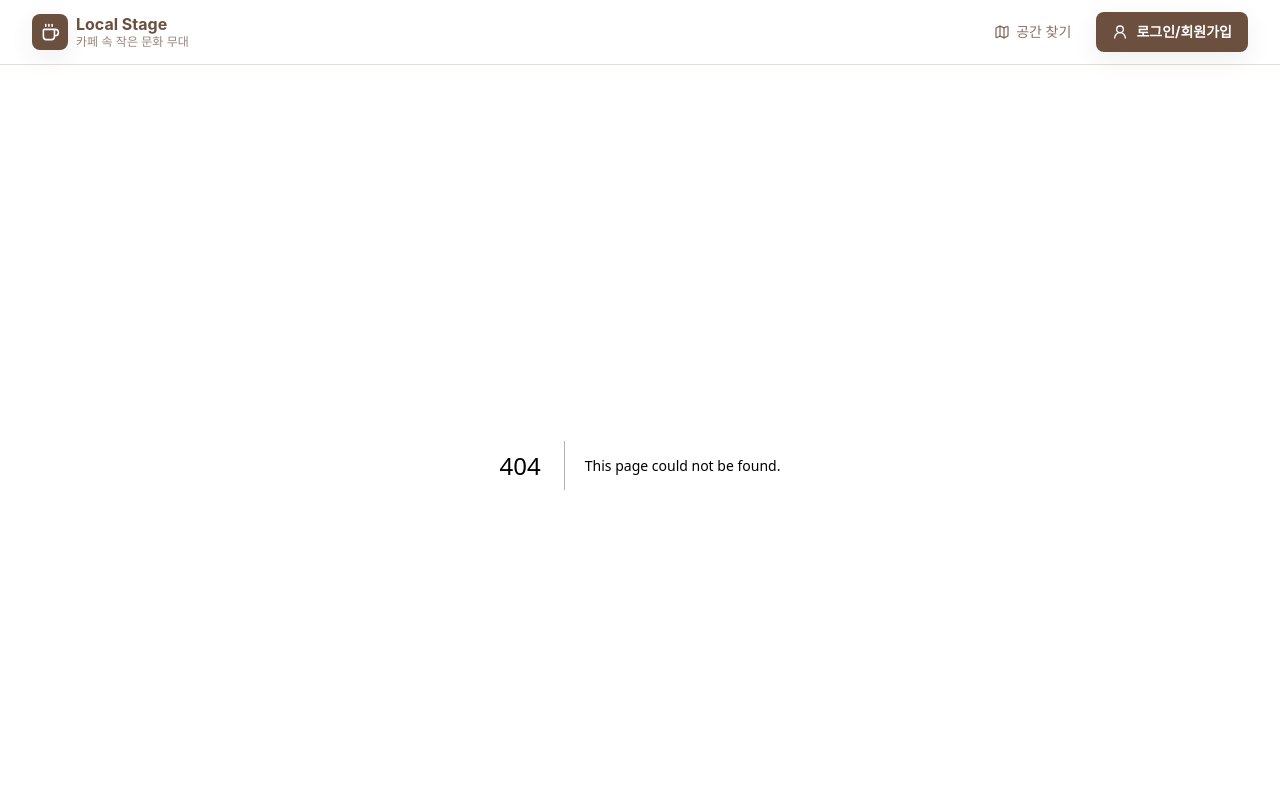
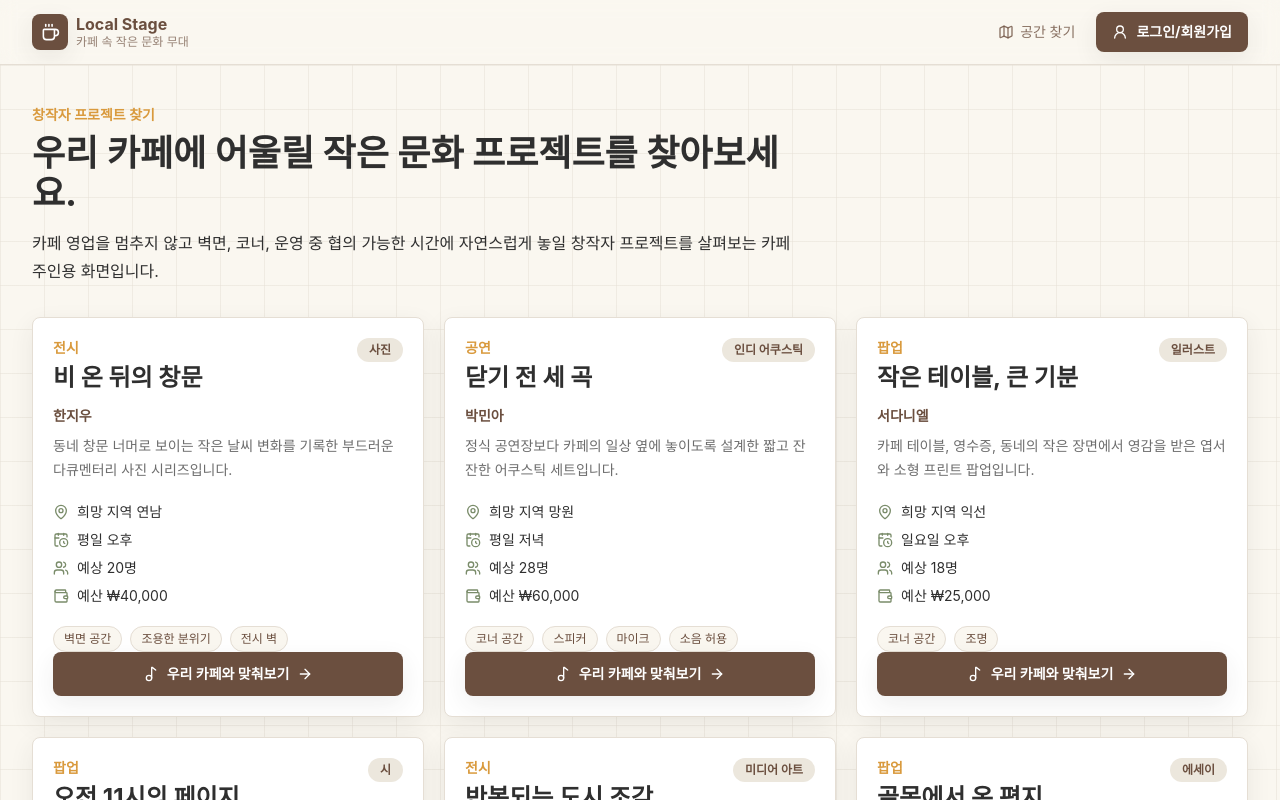
Before and after one commit to DDiyong236/Culture-spot, a Next.js app in the folder frontend/: page /projects in a window 1280 px wide. Before the commit this address had no page. Shown: the top 800 px of the page. Built offline with nearby package versions, Linux system fonts and the light colour scheme.

Commit message:
feat: 그룹 관리와 창작자 프로젝트 탐색 화면 추가

```diff
--- /dev/null
+++ b/frontend/app/projects/page.tsx
@@ -0,0 +1,95 @@
+import Link from "next/link";
+import { ArrowRight, CalendarClock, MapPin, Music2, Users, Wallet } from "lucide-react";
+import { creators } from "@/data/mock";
+import { eventTypeLabel, formatCurrency } from "@/lib/utils";
+
+export default function ProjectsPage() {
+  return (
+    <div className="surface-grid min-h-screen py-10">
+      <div className="mx-auto max-w-7xl px-4 sm:px-6 lg:px-8">
+        <div className="max-w-3xl">
+          <p className="text-sm font-semibold text-accent">
+            창작자 프로젝트 찾기
+          </p>
+          <h1 className="mt-2 text-4xl font-bold text-ink">
+            우리 카페에 어울릴 작은 문화 프로젝트를 찾아보세요.
+          </h1>
+          <p className="mt-4 text-base leading-7 text-ink/72">
+            카페 영업을 멈추지 않고 벽면, 코너, 운영 중 협의 가능한 시간에
+            자연스럽게 놓일 창작자 프로젝트를 살펴보는 카페 주인용 화면입니다.
+          </p>
+        </div>
+
+        <div className="mt-8 grid gap-5 md:grid-cols-2 xl:grid-cols-3">
+          {creators.map((creator) => (
+            <article
+              key={creator.id}
+              className="flex h-full flex-col rounded-lg border border-line bg-white p-5 shadow-soft"
+            >
+              <div className="flex items-start justify-between gap-3">
+                <div>
+                  <p className="text-sm font-semibold text-accent">
+                    {eventTypeLabel(creator.eventType)}
+                  </p>
+                  <h2 className="mt-1 text-2xl font-bold text-ink">
+                    {creator.projectTitle}
+                  </h2>
+                </div>
+                <span className="rounded-full bg-mist px-3 py-1 text-xs font-bold text-primary">
+                  {creator.genre}
+                </span>
+              </div>
+
+              <p className="mt-3 text-sm font-semibold text-primary">
+                {creator.name}
+              </p>
+              <p className="mt-2 line-clamp-3 text-sm leading-6 text-ink/70">
+                {creator.introduction}
+              </p>
+
+              <div className="mt-5 grid gap-2 text-sm text-ink/72">
+                <p className="flex items-center gap-2">
+                  <MapPin size={16} className="text-sage" aria-hidden="true" />
+                  희망 지역 {creator.preferredRegion}
+                </p>
+                <p className="flex items-center gap-2">
+                  <CalendarClock
+                    size={16}
+                    className="text-sage"
+                    aria-hidden="true"
+                  />
+                  {creator.preferredTime}
+                </p>
+                <p className="flex items-center gap-2">
+                  <Users size={16} className="text-sage" aria-hidden="true" />
+                  예상 {creator.expectedAudience}명
+                </p>
+                <p className="flex items-center gap-2">
+                  <Wallet size={16} className="text-sage" aria-hidden="true" />
+                  예산 {formatCurrency(creator.budget)}
+                </p>
+              </div>
+
+              <div className="mt-5 flex flex-wrap gap-2">
+                {creator.requiredConditions.map((condition) => (
+                  <span key={condition} className="badge">
+                    {condition}
+                  </span>
+                ))}
+              </div>
+
+              <Link
+                href="/cafes/register"
+                className="focus-ring mt-auto inline-flex items-center justify-center gap-2 rounded-lg bg-primary px-4 py-3 text-sm font-bold text-white shadow-soft transition hover:bg-primary/90"
+              >
+                <Music2 size={16} aria-hidden="true" />
+                우리 카페와 맞춰보기
+                <ArrowRight size={16} aria-hidden="true" />
+              </Link>
+            </article>
+          ))}
+        </div>
+      </div>
+    </div>
+  );
+}
--- a/frontend/components/CreatorForm.tsx
+++ b/frontend/components/CreatorForm.tsx
@@ -1,7 +1,7 @@
 "use client";
 
-import { FormEvent, useState } from "react";
-import { Sparkles } from "lucide-react";
+import { FormEvent, useEffect, useState } from "react";
+import { PencilLine, PlusCircle, Save, Sparkles, UsersRound } from "lucide-react";
 import type { CreatorProject, EventType, MatchingResult } from "@/types";
 import { cafeSpaces } from "@/data/mock";
 import { rankCafeMatches } from "@/lib/matching";
@@ -31,22 +31,45 @@ const timeOptions = [
   "일요일 오후",
 ];
 
-export default function CreatorForm() {
-  const [form, setForm] = useState<CreatorProject>({
-    id: "draft-creator",
+const STORAGE_KEY = "local-stage-group-cards";
+
+const defaultGroupForm: CreatorProject = {
+  id: "draft-group",
   name: "",
-    genre: "사진",
+  genre: "어쿠스틱",
   projectTitle: "",
-    eventType: "exhibition",
-    requiredConditions: ["벽면 공간", "조용한 분위기"],
+  eventType: "performance",
+  requiredConditions: ["코너 공간", "스피커"],
   expectedAudience: 20,
   preferredRegion: "연남",
   budget: 40000,
-    preferredTime: "평일 오후",
+  preferredTime: "평일 저녁",
   introduction: "",
   portfolioUrl: "",
-  });
+};
+
+export default function CreatorForm() {
+  const [form, setForm] = useState<CreatorProject>(defaultGroupForm);
+  const [groupCards, setGroupCards] = useState<CreatorProject[]>([]);
+  const [editingId, setEditingId] = useState<string | null>(null);
+  const [hydrated, setHydrated] = useState(false);
   const [results, setResults] = useState<MatchingResult[]>([]);
+
+  useEffect(() => {
+    try {
+      const raw = window.localStorage.getItem(STORAGE_KEY);
+      if (raw) setGroupCards(JSON.parse(raw) as CreatorProject[]);
+    } catch {
+      setGroupCards([]);
+    } finally {
+      setHydrated(true);
+    }
+  }, []);
+
+  useEffect(() => {
+    if (!hydrated) return;
+    window.localStorage.setItem(STORAGE_KEY, JSON.stringify(groupCards));
+  }, [groupCards, hydrated]);
 
   function update<K extends keyof CreatorProject>(
     key: K,
@@ -67,7 +90,31 @@ export default function CreatorForm() {
 
   function handleSubmit(event: FormEvent<HTMLFormElement>) {
     event.preventDefault();
-    setResults(rankCafeMatches(form, cafeSpaces, 4));
+    const savedCard = {
+      ...form,
+      id: editingId ?? `group-${Date.now()}`,
+    };
+
+    setGroupCards((current) =>
+      editingId
+        ? current.map((card) => (card.id === editingId ? savedCard : card))
+        : [savedCard, ...current],
+    );
+    setForm(savedCard);
+    setEditingId(null);
+    setResults(rankCafeMatches(savedCard, cafeSpaces, 4));
+  }
+
+  function startEdit(card: CreatorProject) {
+    setForm(card);
+    setEditingId(card.id);
+    setResults(rankCafeMatches(card, cafeSpaces, 4));
+  }
+
+  function resetForm() {
+    setForm({ ...defaultGroupForm, id: "draft-group" });
+    setEditingId(null);
+    setResults([]);
   }
 
   return (
@@ -77,33 +124,33 @@ export default function CreatorForm() {
         className="rounded-lg border border-line bg-white p-5 shadow-soft"
       >
         <div>
-          <p className="text-sm font-semibold text-accent">창작자 등록</p>
+          <p className="text-sm font-semibold text-accent">그룹 등록</p>
           <h2 className="mt-1 text-2xl font-bold text-ink">
-            어떤 프로젝트를 동네 카페에 올리고 싶나요?
+            어떤 그룹 프로젝트를 동네 카페에 올리고 싶나요?
           </h2>
           <p className="mt-2 text-sm leading-6 text-ink/70">
-            창작자 정보와 프로젝트 조건을 등록하면, 운영 중인 카페의 벽과
-            코너와 한적한 시간대에 맞는 공간을 함께 추천합니다.
+            같은 팀이 어쿠스틱, 락, 전시, 팝업처럼 다른 형태로 바뀌어도
+            그룹 카드로 저장하고 다시 편집할 수 있습니다.
           </p>
         </div>
 
         <div className="mt-6 grid gap-4 sm:grid-cols-2 lg:grid-cols-4">
           <label className="space-y-1.5">
-            <span className="label">창작자 이름</span>
+            <span className="label">그룹 이름</span>
             <input
               className="form-field"
               value={form.name}
               onChange={(event) => update("name", event.target.value)}
-              placeholder="박민아"
+              placeholder="모노폴 세션"
             />
           </label>
           <label className="space-y-1.5">
-            <span className="label">장르</span>
+            <span className="label">현재 장르/셋</span>
             <input
               className="form-field"
               value={form.genre}
               onChange={(event) => update("genre", event.target.value)}
-              placeholder="사진, 인디 음악, 시, 일러스트"
+              placeholder="어쿠스틱, 락, 사진, 일러스트"
             />
           </label>
           <label className="space-y-1.5 sm:col-span-2">
@@ -211,39 +258,124 @@ export default function CreatorForm() {
 
         <div className="mt-4">
           <label className="space-y-1.5">
-            <span className="label">프로젝트 소개</span>
+            <span className="label">그룹/프로젝트 소개</span>
             <textarea
               className="form-field min-h-24"
               value={form.introduction}
               onChange={(event) => update("introduction", event.target.value)}
-              placeholder="프로젝트의 분위기, 관객 경험, 운영 중인 카페 안에서 자연스럽게 진행되는 방식을 적어주세요."
+              placeholder="이번 프로젝트의 분위기, 관객 경험, 운영 중인 카페 안에서 자연스럽게 진행되는 방식을 적어주세요."
             />
           </label>
         </div>
 
+        <div className="mt-6 flex flex-col gap-3 sm:flex-row">
           <button
             type="submit"
-          className="focus-ring mt-6 inline-flex w-full items-center justify-center gap-2 rounded-lg bg-primary px-4 py-3 text-sm font-bold text-white shadow-soft transition hover:bg-primary/90"
+            className="focus-ring inline-flex w-full items-center justify-center gap-2 rounded-lg bg-primary px-4 py-3 text-sm font-bold text-white shadow-soft transition hover:bg-primary/90"
           >
+            {editingId ? (
+              <Save size={18} aria-hidden="true" />
+            ) : (
               <Sparkles size={18} aria-hidden="true" />
-          창작자 등록 미리보기
+            )}
+            {editingId ? "그룹 카드 수정하기" : "그룹 카드 저장하기"}
           </button>
+          <button
+            type="button"
+            onClick={resetForm}
+            className="focus-ring inline-flex w-full items-center justify-center gap-2 rounded-lg border border-line bg-background px-4 py-3 text-sm font-bold text-primary transition hover:border-accent sm:w-auto"
+          >
+            <PlusCircle size={18} aria-hidden="true" />
+            새 그룹
+          </button>
+        </div>
       </form>
+
+      <section className="rounded-lg border border-line bg-white p-5 shadow-soft">
+        <div className="flex flex-col justify-between gap-3 sm:flex-row sm:items-end">
+          <div>
+            <p className="text-sm font-semibold text-accent">저장된 그룹 카드</p>
+            <h2 className="mt-1 text-2xl font-bold text-ink">
+              장르가 바뀌어도 카드별로 다시 편집할 수 있습니다.
+            </h2>
+          </div>
+          <p className="text-sm font-semibold text-primary">
+            {groupCards.length}개 저장
+          </p>
+        </div>
+
+        <div className="mt-5 grid gap-4 md:grid-cols-2 xl:grid-cols-3">
+          {groupCards.length ? (
+            groupCards.map((card) => (
+              <article
+                key={card.id}
+                className="flex h-full flex-col rounded-lg border border-line bg-background p-4"
+              >
+                <div className="flex items-start justify-between gap-3">
+                  <div>
+                    <p className="text-sm font-semibold text-primary/68">
+                      {eventTypeLabel(card.eventType)}
+                    </p>
+                    <h3 className="mt-1 text-xl font-bold text-ink">
+                      {card.name || "이름 없는 그룹"}
+                    </h3>
+                  </div>
+                  <span className="rounded-full bg-mist px-3 py-1 text-xs font-bold text-primary">
+                    {card.genre}
+                  </span>
+                </div>
+                <p className="mt-3 font-bold text-primary">
+                  {card.projectTitle || "프로젝트 제목 미입력"}
+                </p>
+                <p className="mt-2 line-clamp-3 text-sm leading-6 text-ink/70">
+                  {card.introduction ||
+                    "그룹 소개를 입력하면 이 카드에 프로젝트 설명이 저장됩니다."}
+                </p>
+                <div className="mt-4 flex flex-wrap gap-2">
+                  <span className="badge">{card.preferredRegion}</span>
+                  <span className="badge">{card.preferredTime}</span>
+                  <span className="badge">예상 {card.expectedAudience}명</span>
+                </div>
+                <button
+                  type="button"
+                  onClick={() => startEdit(card)}
+                  className="focus-ring mt-auto inline-flex items-center justify-center gap-2 rounded-lg border border-line bg-white px-4 py-2.5 text-sm font-bold text-primary transition hover:border-accent"
+                >
+                  <PencilLine size={16} aria-hidden="true" />
+                  이 카드 편집
+                </button>
+              </article>
+            ))
+          ) : (
+            <div className="rounded-lg border border-dashed border-line bg-background p-5 md:col-span-2 xl:col-span-3">
+              <div className="flex items-center gap-2 text-primary">
+                <UsersRound size={18} aria-hidden="true" />
+                <p className="font-bold">아직 저장된 그룹 카드가 없습니다.</p>
+              </div>
+              <p className="mt-2 text-sm leading-6 text-ink/70">
+                그룹 정보를 입력하고 저장하면 이곳에 카드가 생깁니다. 이후
+                어쿠스틱, 락, 팝업처럼 프로젝트 성격이 바뀔 때 다시 편집할 수
+                있습니다.
+              </p>
+            </div>
+          )}
+        </div>
+      </section>
 
       <section className="space-y-5">
         {results.length ? (
           <>
             <div className="rounded-lg border border-line bg-white p-5 shadow-soft">
               <p className="text-sm font-semibold text-accent">
-                창작자 등록 미리보기
+                그룹 카드 미리보기
               </p>
               <div className="mt-4 grid gap-4 lg:grid-cols-[0.36fr_0.64fr]">
                 <div className="rounded-lg border border-line bg-background p-4">
                   <p className="text-sm font-semibold text-primary/70">
-                    창작자
+                    그룹
                   </p>
                   <h2 className="mt-2 text-2xl font-bold text-ink">
-                    {form.name || "새로운 창작자"}
+                    {form.name || "새로운 그룹"}
                   </h2>
                   <p className="mt-2 text-sm text-ink/68">
                     {form.genre} · {eventTypeLabel(form.eventType)}
@@ -263,7 +395,7 @@ export default function CreatorForm() {
                   </h3>
                   <p className="mt-3 text-sm leading-6 text-ink/70">
                     {form.introduction ||
-                      "프로젝트 소개를 입력하면 이 영역에 창작자 소개 카드가 표시됩니다."}
+                      "프로젝트 소개를 입력하면 이 영역에 그룹 카드 설명이 표시됩니다."}
                   </p>
                   <div className="mt-4 flex flex-wrap gap-2">
                     {form.requiredConditions.map((condition) => (
@@ -280,7 +412,7 @@ export default function CreatorForm() {
               <div>
                 <p className="text-sm font-semibold text-accent">추천 공간</p>
                 <h2 className="mt-1 text-2xl font-bold text-ink">
-                  이 창작자에게 어울리는 카페 공간
+                  이 그룹 프로젝트에 어울리는 카페 공간
                 </h2>
               </div>
               <p className="text-sm font-semibold text-primary">
@@ -305,11 +437,11 @@ export default function CreatorForm() {
               등록 미리보기 대기 중
             </p>
             <h2 className="mt-1 text-2xl font-bold text-ink">
-              창작자 정보를 입력하면 등록 미리보기가 표시됩니다.
+              그룹 정보를 입력하면 등록 카드가 저장됩니다.
             </h2>
             <p className="mt-3 text-sm leading-6 text-ink/70">
-              제출 후 창작자 카드와 함께 지역, 공간 조건, 시간대, 예산,
-              수용 인원에 맞는 추천 카페를 그리드로 확인할 수 있습니다.
+              저장 후 그룹 카드와 함께 지역, 공간 조건, 시간대, 예산,
+              관객 규모에 맞는 추천 카페를 그리드로 확인할 수 있습니다.
             </p>
           </div>
         )}
--- a/frontend/components/Header.tsx
+++ b/frontend/components/Header.tsx
@@ -15,12 +15,16 @@ import { cn, roleLabel } from "@/lib/utils";
 import type { UserRole } from "@/types";
 
 function getNavItems(role?: UserRole) {
-  const baseItems = [{ href: "/spaces", label: "공간 찾기", icon: Map }];
+  const discoveryItem =
+    role === "cafeOwner"
+      ? { href: "/projects", label: "창작자 프로젝트 찾기", icon: Palette }
+      : { href: "/spaces", label: "공간 찾기", icon: Map };
+  const baseItems = [discoveryItem];
 
   if (role === "creator") {
     return [
       ...baseItems,
-      { href: "/creators", label: "창작자 등록", icon: Palette },
+      { href: "/creators", label: "그룹 등록", icon: Palette },
       { href: "/dashboard", label: "내 작업실", icon: UserRound },
     ];
   }
@@ -53,9 +57,9 @@ export default function Header() {
 
   return (
     <header className="sticky top-0 z-50 border-b border-line bg-background/92 backdrop-blur">
-      <div className="mx-auto flex max-w-7xl flex-col gap-3 px-4 py-3 sm:px-6 xl:flex-row xl:items-center xl:justify-between lg:px-8">
-        <div className="flex flex-wrap items-center gap-3">
-          <Link href="/" className="flex items-center gap-2 text-primary">
+      <div className="mx-auto flex max-w-7xl items-center justify-between gap-3 overflow-x-auto px-4 py-3 sm:px-6 lg:px-8">
+        <div className="flex shrink-0 items-center gap-3">
+          <Link href="/" className="flex shrink-0 items-center gap-2 text-primary">
             <span className="flex size-9 items-center justify-center rounded-lg bg-primary text-white shadow-soft">
               <Coffee size={19} aria-hidden="true" />
             </span>
@@ -75,8 +79,8 @@ export default function Header() {
           ) : null}
         </div>
 
-        <div className="flex flex-col gap-3 lg:flex-row lg:items-center">
-          <nav className="flex flex-wrap items-center gap-1.5">
+        <div className="flex shrink-0 items-center gap-2">
+          <nav className="flex shrink-0 items-center gap-1.5">
             {navItems.map((item) => {
               const Icon = item.icon;
               const active = isActive(item.href);
@@ -85,7 +89,7 @@ export default function Header() {
                   key={item.href}
                   href={item.href}
                   className={cn(
-                    "focus-ring inline-flex items-center gap-1.5 rounded-lg border px-3 py-2 text-sm font-medium transition",
+                    "focus-ring inline-flex shrink-0 items-center gap-1.5 whitespace-nowrap rounded-lg border px-3 py-2 text-sm font-medium transition",
                     active
                       ? "border-accent bg-white font-bold text-primary shadow-[0_0_0_3px_rgba(217,154,61,0.18)]"
                       : "border-transparent text-primary/80 hover:bg-white hover:text-primary",
@@ -99,11 +103,11 @@ export default function Header() {
           </nav>
 
           {hydrated && user ? (
-            <div className="flex flex-wrap items-center gap-2">
+            <div className="flex shrink-0 items-center gap-2">
               <button
                 type="button"
                 onClick={logout}
-                className="focus-ring inline-flex items-center gap-1.5 rounded-lg border border-transparent px-3 py-2 text-sm font-semibold text-primary/75 transition hover:bg-white hover:text-primary"
+                className="focus-ring inline-flex shrink-0 items-center gap-1.5 whitespace-nowrap rounded-lg border border-transparent px-3 py-2 text-sm font-semibold text-primary/75 transition hover:bg-white hover:text-primary"
               >
                 <LogOut size={16} aria-hidden="true" />
                 로그아웃
@@ -112,7 +116,7 @@ export default function Header() {
           ) : (
             <Link
               href="/onboarding"
-              className="focus-ring inline-flex items-center justify-center gap-2 rounded-lg bg-primary px-4 py-2.5 text-sm font-bold text-white shadow-soft transition hover:bg-primary/90"
+              className="focus-ring inline-flex shrink-0 items-center justify-center gap-2 whitespace-nowrap rounded-lg bg-primary px-4 py-2.5 text-sm font-bold text-white shadow-soft transition hover:bg-primary/90"
             >
               <UserRound size={16} aria-hidden="true" />
               로그인/회원가입
--- a/frontend/components/Hero.tsx
+++ b/frontend/components/Hero.tsx
@@ -46,7 +46,7 @@ export default function Hero() {
               className="focus-ring inline-flex items-center gap-2 rounded-lg border border-white/45 bg-white/12 px-4 py-3 text-sm font-bold text-white transition hover:bg-white/20"
             >
               <Palette size={18} aria-hidden="true" />
-              창작자 등록하기
+              그룹 등록하기
             </Link>
           </div>
         </div>
--- a/frontend/lib/utils.ts
+++ b/frontend/lib/utils.ts
@@ -71,7 +71,7 @@ export function roleLabel(role: UserRole) {
 export function roleHomeLabel(role: UserRole) {
   const labels: Record<UserRole, string> = {
     consumer: "내 동네 문화",
-    creator: "창작자 작업실",
+    creator: "그룹 프로젝트 관리",
     cafeOwner: "카페 운영 화면",
   };
 
```
Also changed, not shown: frontend/app/creators/page.tsx (+5 -4 lines), frontend/components/RoleDashboard.tsx (+20 -28 lines). Lines whose indentation alone changed are shown as unchanged.
